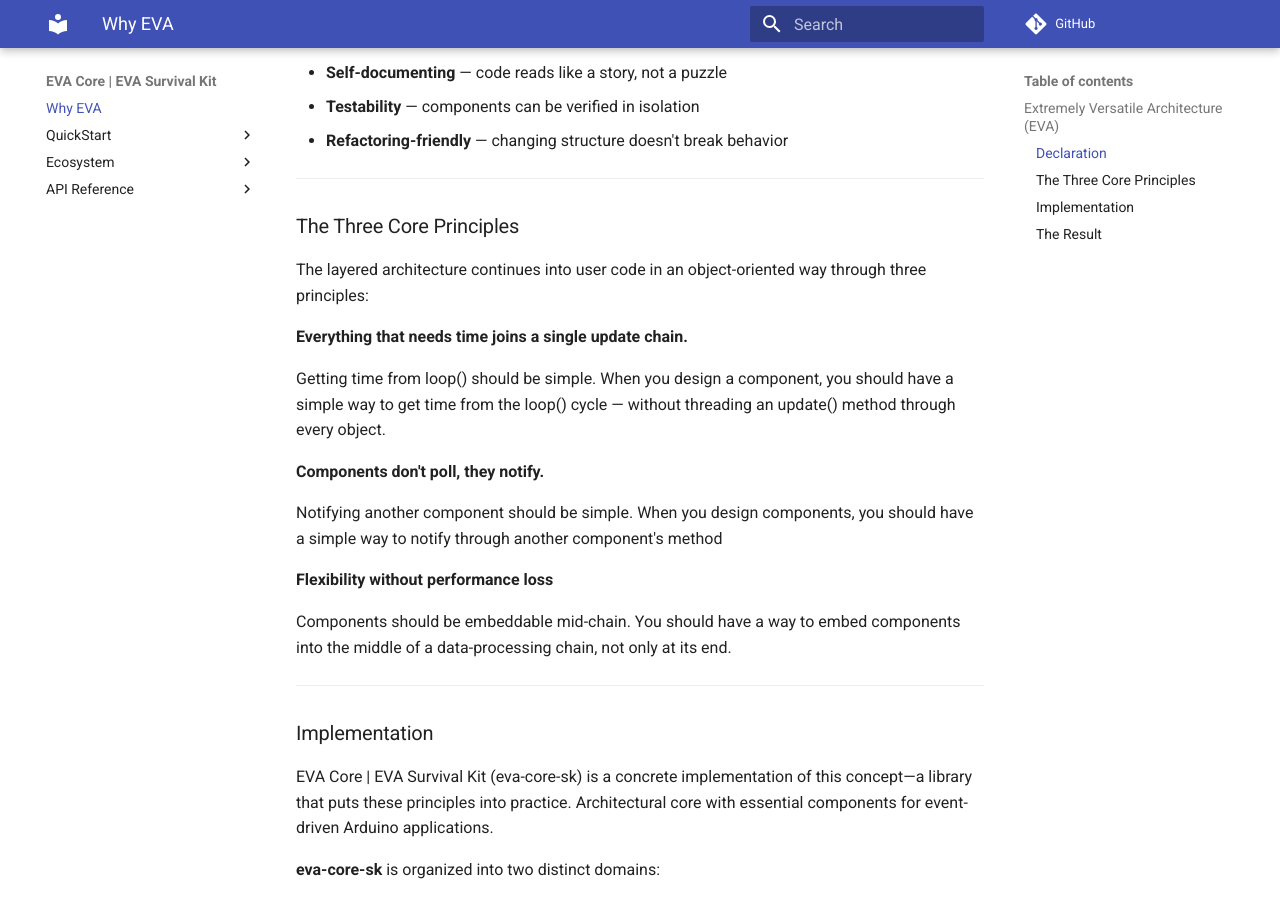
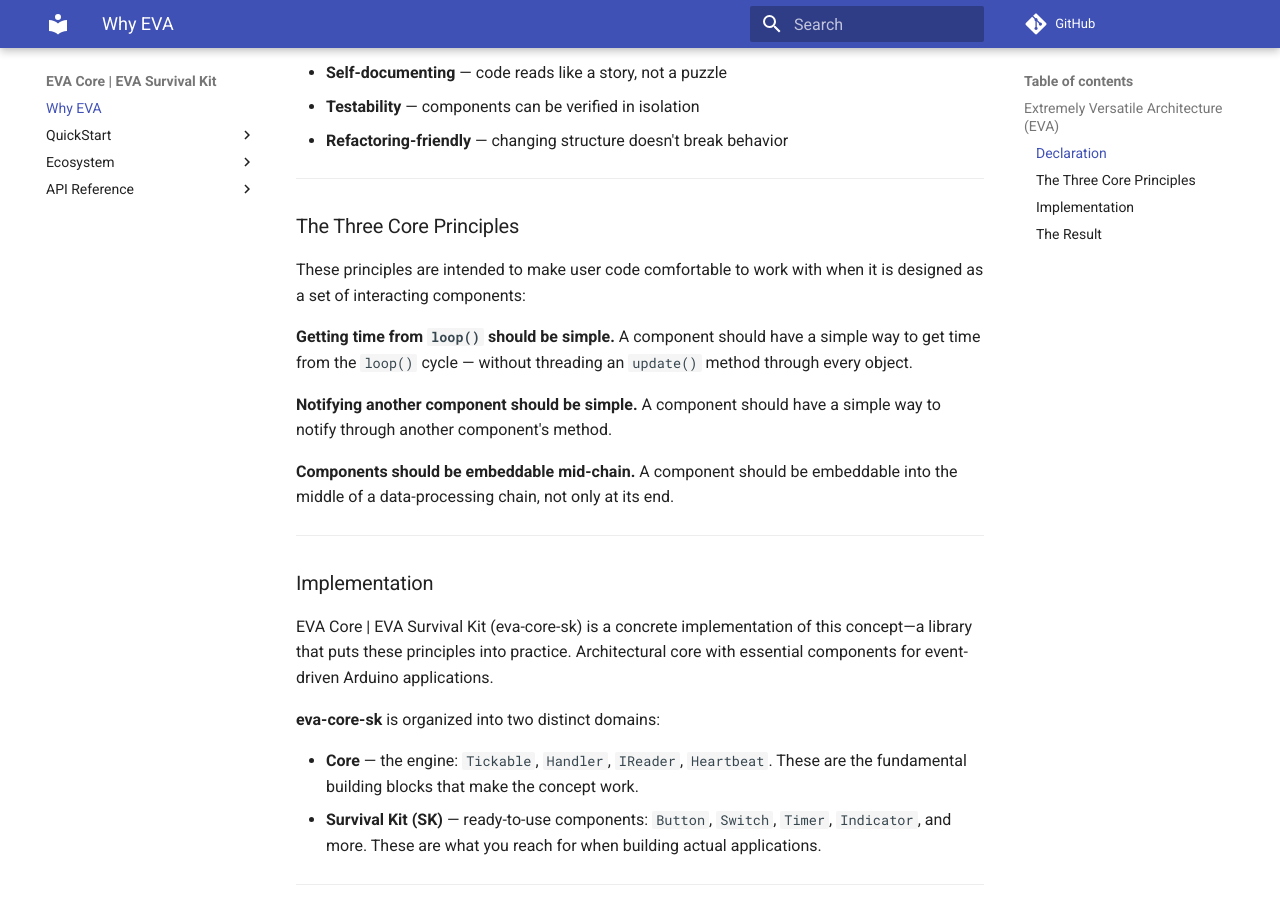
Before and after one commit to agusevtec/eva-core-sk, an MkDocs documentation site: the page built from docs-md/index.md, in a window 1280 px wide and 900 px high, scrolled down 519 px. Built offline with MkDocs 1.6.1 and Material for MkDocs 9.7.7, drawn with Linux system fonts in a browser that asks for light colours; comment, search, counter and statistics services are not loaded.

Commit message:
update the docs

```diff
--- a/docs-md/index.md
+++ b/docs-md/index.md
@@ -26,24 +26,20 @@ development enjoyable rather than painful:
 
 ### The Three Core Principles
 
-The layered architecture continues into user code in an object-oriented way
-through three principles:
+These principles are intended to make user code comfortable to work with when
+it is designed as a set of interacting components:
 
-**Everything that needs time joins a single update chain.**
+**Getting time from `loop()` should be simple.**
+A component should have a simple way to get time from the `loop()` cycle — without
+threading an `update()` method through every object.
 
-Getting time from loop() should be simple. When you design a component,
-you should have a simple way to get time from the loop() cycle — without
-threading an update() method through every object.
+**Notifying another component should be simple.**
+A component should have a simple way to notify through another component's method.
 
-**Components don't poll, they notify.**
+**Components should be embeddable mid-chain.**
+A component should be embeddable into the middle of a data-processing chain, not
+only at its end.
 
-Notifying another component should be simple. When you design components,
-you should have a simple way to notify through another component's method
-
-**Flexibility without performance loss**
-
-Components should be embeddable mid-chain. You should have a way to embed
-components into the middle of a data-processing chain, not only at its end.
 
 ---
 
```
Also changed, not shown: docs/index.html (+10 -12 lines), docs/search/search_index.json.
